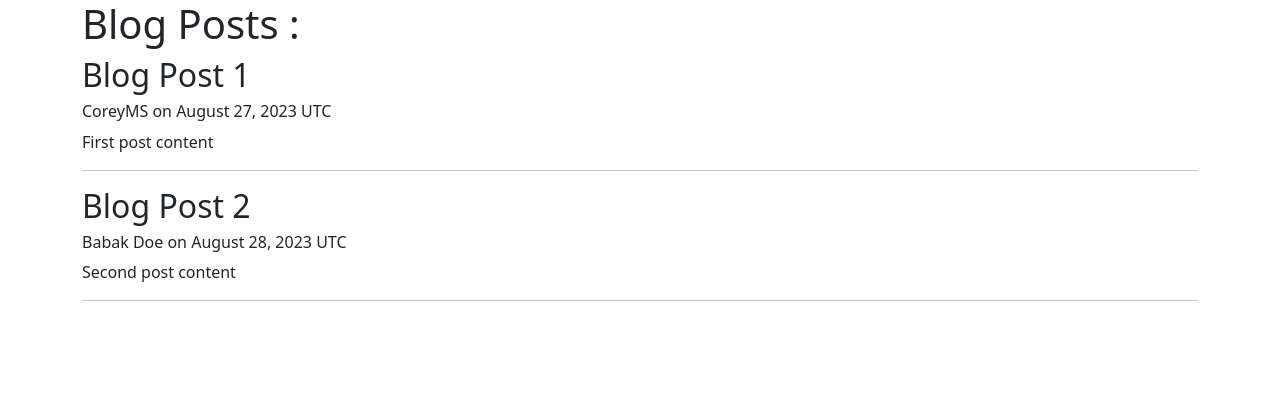
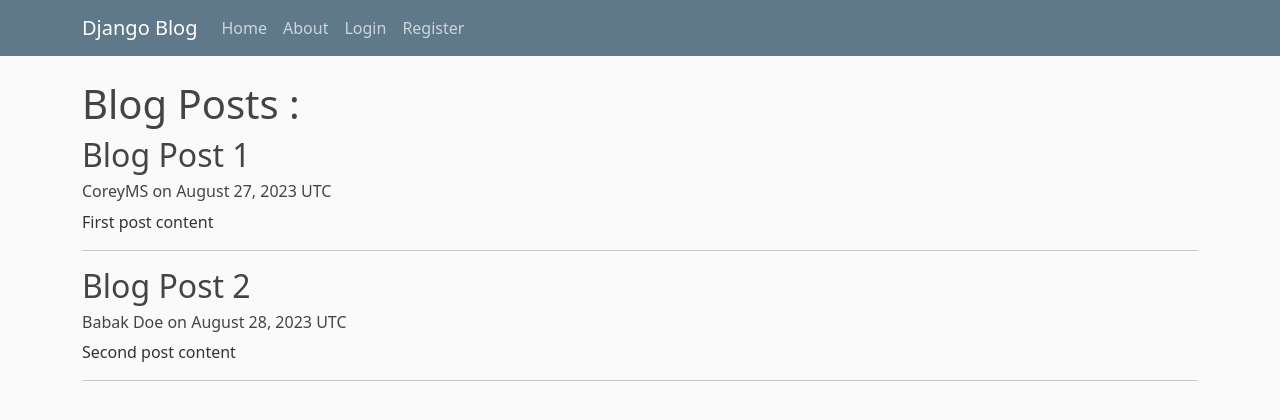
Before and after one commit to babakjahangiri/django-coreyschafer, a Django app: page / in a window 1280 px wide. Shown: the top 420 px of the page. Run offline with Django 4.2, Linux system fonts and the light colour scheme.

Commit message:
add template

```diff
--- /dev/null
+++ b/django_project/blog/static/blog/main.css
@@ -0,0 +1,84 @@
+body {
+    background: #fafafa;
+    color: #333333;
+    margin-top: 5rem;
+  }
+
+  h1, h2, h3, h4, h5, h6 {
+    color: #444444;
+  }
+
+  ul {
+    margin: 0;
+  }
+
+  .bg-steel {
+    background-color: #5f788a;
+  }
+
+  .site-header .navbar-nav .nav-link {
+    color: #cbd5db;
+  }
+
+  .site-header .navbar-nav .nav-link:hover {
+    color: #ffffff;
+  }
+
+  .site-header .navbar-nav .nav-link.active {
+    font-weight: 500;
+  }
+
+  .content-section {
+    background: #ffffff;
+    padding: 10px 20px;
+    border: 1px solid #dddddd;
+    border-radius: 3px;
+    margin-bottom: 20px;
+  }
+
+  .article-title {
+    color: #444444;
+  }
+
+  a.article-title:hover {
+    color: #428bca;
+    text-decoration: none;
+  }
+
+  .article-content {
+    white-space: pre-line;
+  }
+
+  .article-img {
+    height: 65px;
+    width: 65px;
+    margin-right: 16px;
+  }
+
+  .article-metadata {
+    padding-bottom: 1px;
+    margin-bottom: 4px;
+    border-bottom: 1px solid #e3e3e3
+  }
+
+  .article-metadata a:hover {
+    color: #333;
+    text-decoration: none;
+  }
+
+  .article-svg {
+    width: 25px;
+    height: 25px;
+    vertical-align: middle;
+  }
+
+  .account-img {
+    height: 125px;
+    width: 125px;
+    margin-right: 20px;
+    margin-bottom: 16px;
+  }
+
+  .account-heading {
+    font-size: 2.5rem;
+  }
--- a/django_project/blog/templates/blog/base.html
+++ b/django_project/blog/templates/blog/base.html
@@ -1,3 +1,4 @@
+{% load static %}
 <!DOCTYPE html>
 <html lang="en">
 
@@ -5,6 +6,7 @@
     <meta charset="UTF-8">
     <meta name="viewport" content="width=device-width, initial-scale=1.0">
     <link href="https://cdn.jsdelivr.net/npm/bootstrap@5.3.1/dist/css/bootstrap.min.css" rel="stylesheet" integrity="sha384-4bw+/aepP/YC94hEpVNVgiZdgIC5+VKNBQNGCHeKRQN+PtmoHDEXuppvnDJzQIu9" crossorigin="anonymous">
+    <link rel="stylesheet" type="text/css" href="{% static 'blog/main.css' %}"/>
     {% if title %}
     <title>Django Blog - {{ title }}</title>
     {% else %}
@@ -13,6 +15,7 @@
 </head>
 
 <body class="container">
+    {% include "blog/header.html" %}
     {% block content %}{% endblock %}
     <script src="https://cdn.jsdelivr.net/npm/bootstrap@5.3.1/dist/js/bootstrap.bundle.min.js" integrity="sha384-HwwvtgBNo3bZJJLYd8oVXjrBZt8cqVSpeBNS5n7C8IVInixGAoxmnlMuBnhbgrkm" crossorigin="anonymous"></script>
 </body>
--- /dev/null
+++ b/django_project/blog/templates/blog/header.html
@@ -0,0 +1,21 @@
+<header class="site-header">
+  <nav class="navbar navbar-expand-md navbar-dark bg-steel fixed-top">
+    <div class="container">
+      <a class="navbar-brand mr-4" href="/">Django Blog</a>
+      <button class="navbar-toggler" type="button" data-toggle="collapse" data-target="#navbarToggle" aria-controls="navbarToggle" aria-expanded="false" aria-label="Toggle navigation">
+      <span class="navbar-toggler-icon"></span>
+      </button>
+      <div class="collapse navbar-collapse" id="navbarToggle">
+        <div class="navbar-nav mr-auto">
+          <a class="nav-item nav-link" href="/">Home</a>
+          <a class="nav-item nav-link" href="/about">About</a>
+        </div>
+        <!-- Navbar Right Side -->
+        <div class="navbar-nav">
+          <a class="nav-item nav-link" href="#">Login</a>
+          <a class="nav-item nav-link" href="#">Register</a>
+        </div>
+      </div>
+    </div>
+  </nav>
+</header>
```
